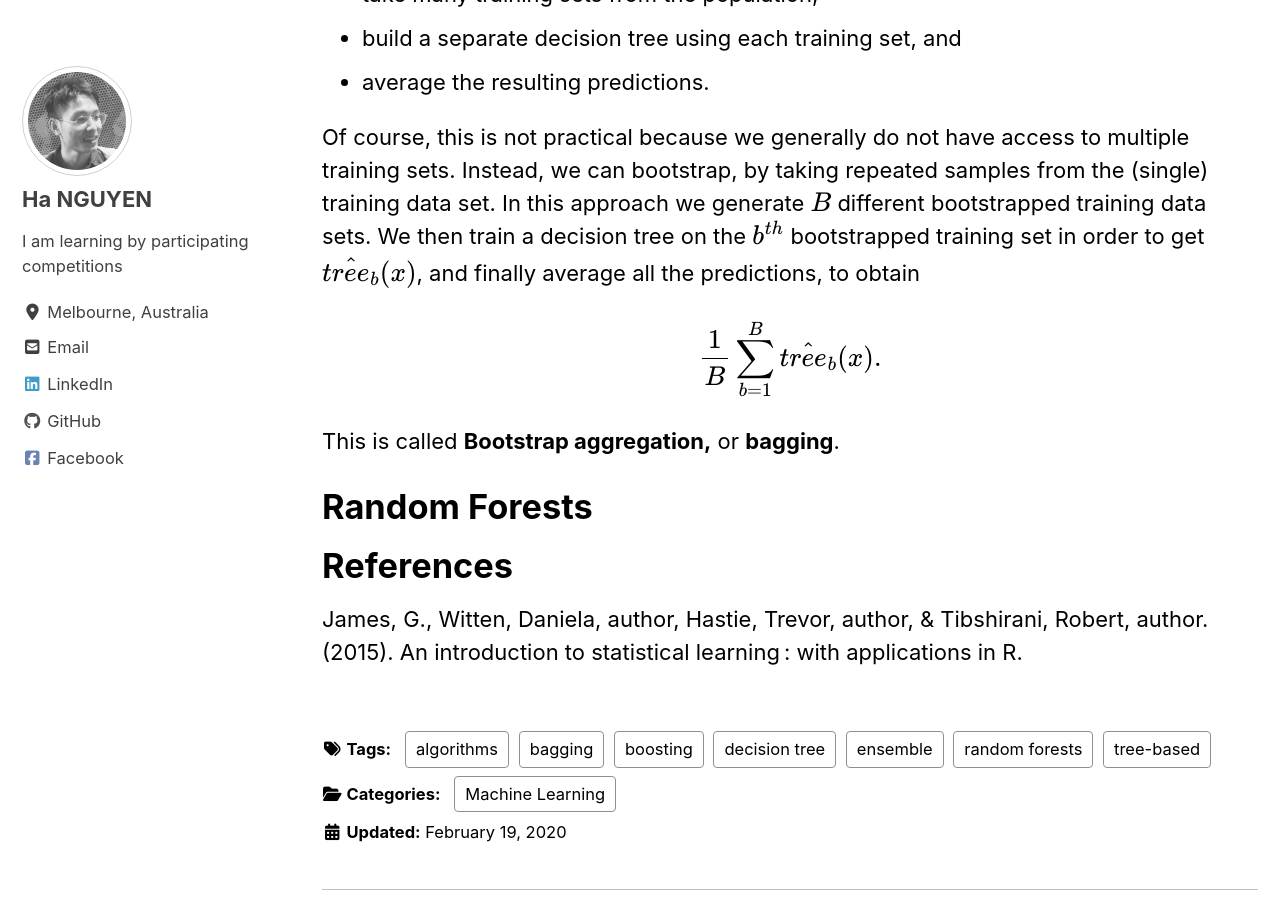
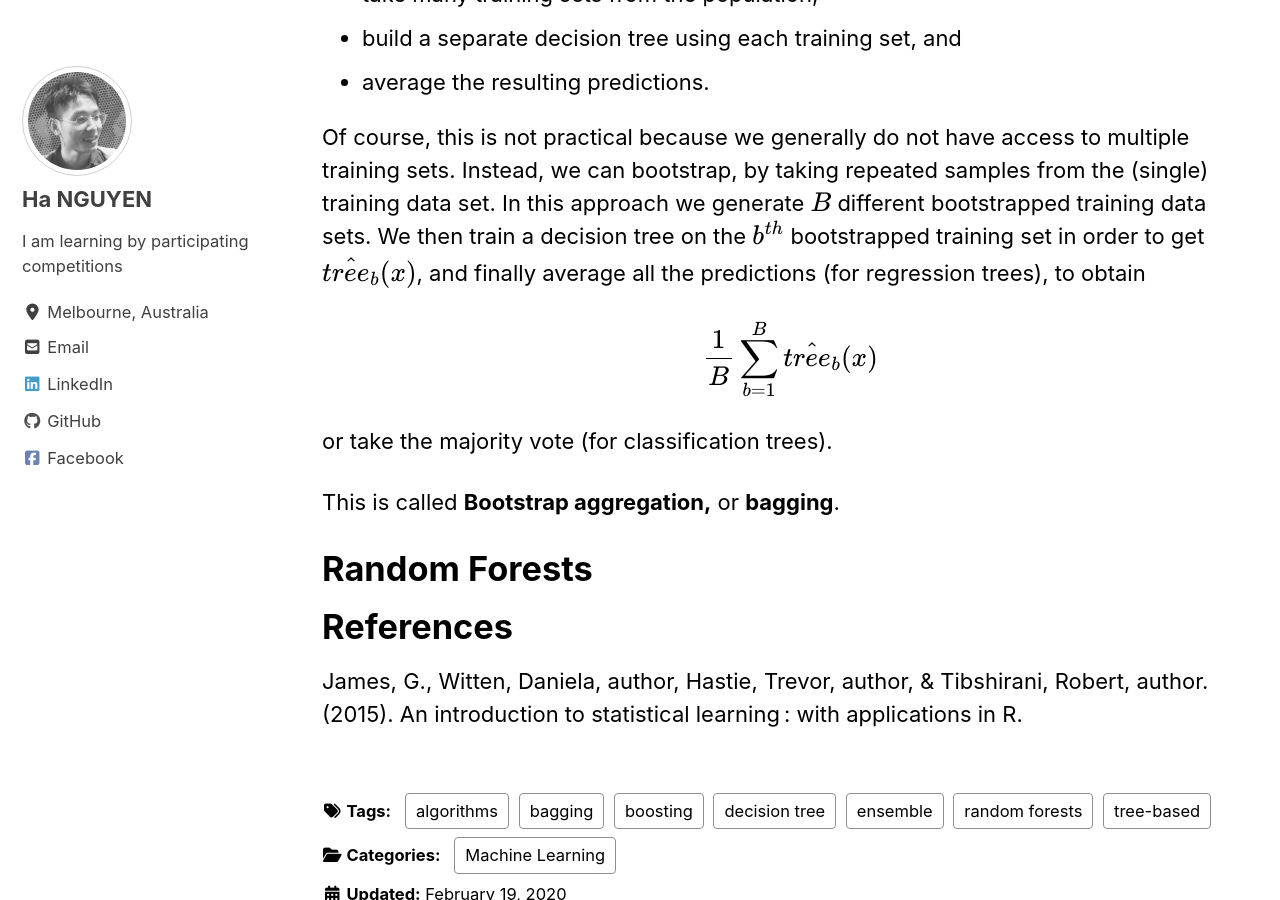
Before and after one commit to datasciblog/datasciblog.github.io, a Jekyll site: the page built from _posts/2020-02-19-tree-based-methods-02.md, in a window 1280 px wide and 900 px high, scrolled down 1614 px. Built offline with Jekyll 4.4.1, drawn with Linux system fonts in a browser that asks for light colours; cached includes are drawn as plain includes; nearby versions of some CDN libraries; formulas are drawn with MathJax 3.

Commit message:
Update 2020-02-19-tree-based-methods-02.md

```diff
--- a/_posts/2020-02-19-tree-based-methods-02.md
+++ b/_posts/2020-02-19-tree-based-methods-02.md
@@ -41,11 +41,13 @@ Recall that given a set of $n$ independent observations $Z_1, ... , Z_n$ each wi
 - build a separate decision tree using each training set, and
 - average the resulting predictions.
 
-Of course, this is not practical because we generally do not have access to multiple training sets. Instead, we can bootstrap, by taking repeated samples from the (single) training data set. In this approach we generate $B$ different bootstrapped training data sets. We then train a decision tree on the $b^{th}$ bootstrapped training set in order to get $\hat{tree_b}(x)$, and finally average all the predictions, to obtain
+Of course, this is not practical because we generally do not have access to multiple training sets. Instead, we can bootstrap, by taking repeated samples from the (single) training data set. In this approach we generate $B$ different bootstrapped training data sets. We then train a decision tree on the $b^{th}$ bootstrapped training set in order to get $\hat{tree_b}(x)$, and finally average all the predictions (for regression trees), to obtain
 
-$$\frac{1}{B} \sum\limits_{b=1}^B \hat{tree_b}(x).$$
+$$\frac{1}{B} \sum\limits_{b=1}^B \hat{tree_b}(x)$$
 
- This is called **Bootstrap aggregation,** or **bagging**.
+or take the majority vote (for classification trees).
+
+This is called **Bootstrap aggregation,** or **bagging**.
 
 # Random Forests
 
```
